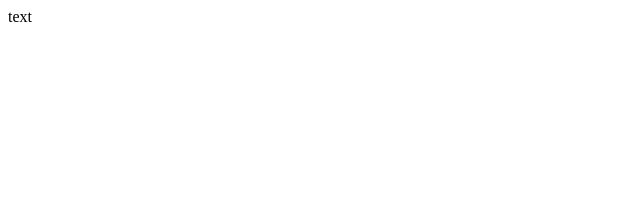
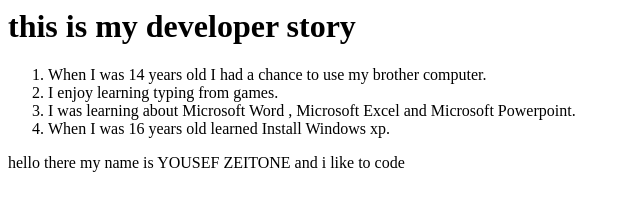
Before and after one commit to zeitoney/My-first-website, a plain HTML site: page index.html in a window 1280 px wide. Shown: the whole page, without its empty margins (0-640 px from the left). Drawn offline with Linux system fonts and the light colour scheme.

Commit message:
Update index.html

```diff
--- a/index.html
+++ b/index.html
@@ -1,5 +1,23 @@
+<!DOCTYPE>
 <html>
-<body>
-text
+   <head>
+     <title>first HTML web page</title>
+   </head/>
+   <body>
+   <header>
+             <h1>this is my developer story</h1>
+    <ol>
+        <li> When I was 14 years old I had a chance to use my brother computer.</li>
+        <li> I enjoy learning typing from games.</li>
+        <li>I was learning about Microsoft Word , Microsoft Excel and Microsoft Powerpoint.</li>
+        <li> When I was 16 years old learned Install Windows xp.</li>
+</li>
+    </ol>
+   </header>
+  <section>
+    <p>
+      hello there my name is YOUSEF ZEITONE and i like to code
+    </p>
+    </section>
 </body>
 </html>
```
